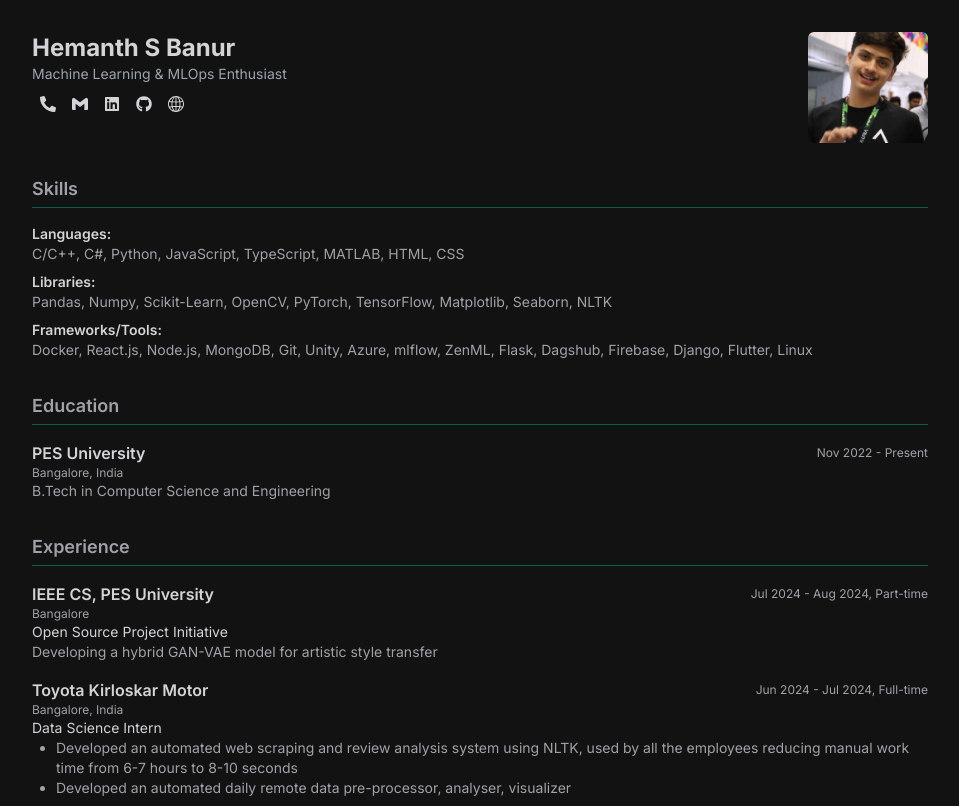
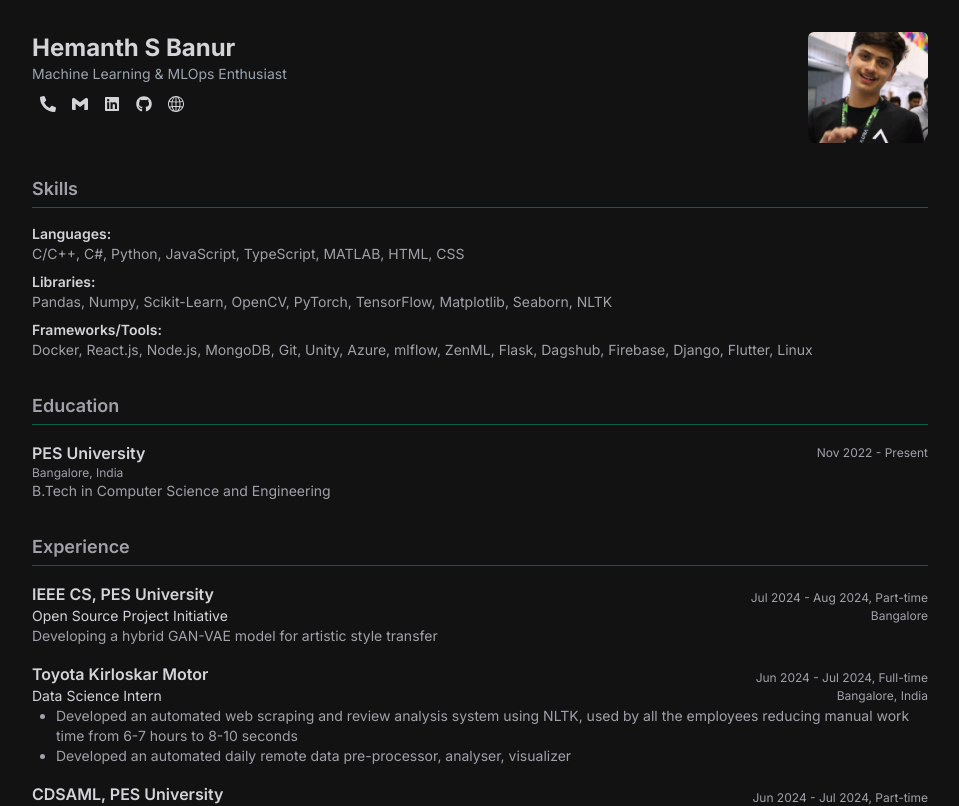
Before and after one commit to arjuuuuunnnnn/hemanthsbanur, a Next.js app: page /cv in a window 1280 px wide. Shown: the top 806 px of the page, without its empty margins (160-1119 px from the left). Built offline with nearby package versions, Linux system fonts and the light colour scheme.

Commit message:
feat: cv

```diff
--- a/src/app/components/HeroSection.jsx
+++ b/src/app/components/HeroSection.jsx
@@ -7,7 +7,7 @@
 export const HeroSection = () => {
 	 const router = useRouter();
 	 const handleResume = () => {
-	 router.push("/error");
+	 router.push("/cv");
 	};
 
 	// const handleResume = () => {
--- a/src/app/cv/page.jsx
+++ b/src/app/cv/page.jsx
@@ -142,11 +142,15 @@
 		  ].map((exp, index) => (
             <div key={index} className="mb-4">
               <div className="flex justify-between items-center">
+			  <div>
                 <h3 className="font-semibold text-base text-zinc-300">{exp.title}</h3>
-                <span className="text-xs font-normal">{exp.duration}</span>
-              </div>
-              <p className="text-xs">{exp.location}</p>
-              <p className="text-sm text-zinc-300">{exp.position}</p>
+			  <p className="text-sm text-zinc-300">{exp.position}</p>
+			  </div>
+			  <div className="text-right">
+				<span className="text-xs font-normal">{exp.duration}</span>
+			  <p className="text-xs">{exp.location}</p>
+				</div>
+                  </div>
               {Array.isArray(exp.description) ? (
                 <ul className="list-disc ml-6 text-sm">
                   {exp.description.map((item, idx) => (
--- a/src/app/cv2/page.jsx
+++ /dev/null
@@ -1,194 +0,0 @@
-import React from "react";
-import { SiGmail } from "react-icons/si";
-import Link from "next/link";
-import { FaLinkedin, FaPhoneAlt, FaGithub } from "react-icons/fa";
-import { SlGlobe } from "react-icons/sl";
-import Image from "next/image";
-
-const projects = [
-  {
-    name: "Cropify",
-    description: "Cropify is a web application built using React.js, Flask & Machine learning models in the backend",
-    link: "https://github.com/arjuuuuunnnnn/Cropify",
-    tags: ["ReactJS", "Flask", "scikit-learn", "keras"]
-  },
-  {
-    name: "MLOps",
-    description: ["1. Credit Card Fraud Detection 2. Customer Satisfaction.", "Used pipelining, DagsHub, ZenML, mlFlow"],
-    link: "https://github.com/arjuuuuunnnnn/CreditCard-Fraud-Detect-MLOps",
-    tags: ["dagshub", "mlflow", "python"]
-  },
-  {
-    name: "Machine Learning",
-    description: "1. Wine quality 2. Kidney disease classification. Data Ingestion, Data Validation, Data Transformation, Model Training, Prediction Pipeline",
-    link: "https://github.com/arjuuuuunnnnn/Wine-Quality-End-to-End-ML",
-    tags: ["scikit-learn", "dvc", "python"]
-  },
-  {
-    name: "Reg-Model",
-    description: "Built a Regression model for a particular dataset with all the statistical analysis",
-    link: "https://github.com/arjuuuuunnnnn/Reg-model",
-    tags: ["Data Analysis", "scikit-learn", "python"]
-  },
-  {
-    name: "Zombie v/s player 3D",
-    description: "An Unity Developed 3D game",
-    link: "https://github.com/arjuuuuunnnnn/Zombie-3D",
-    tags: ["Unity", "C#"]
-  }
-];
-
-const skills = {
-  Languages: ["C/C++", "C#", "Python", "JavaScript", "TypeScript", "MATLAB", "HTML", "CSS"],
-  Libraries: ["Pandas", "Numpy", "Scikit-Learn", "OpenCV", "PyTorch", "TensorFlow", "Matplotlib", "Seaborn", "NLTK"],
-  "Frameworks/Tools": ["Docker", "React.js", "Node.js", "MongoDB", "Git", "Unity", "Azure", "mlflow", "ZenML", "Flask", "Dagshub", "Firebase", "Django", "Flutter", "Linux"]
-};
-
-const activitiesAndAchievements = [
-  {
-    title: "Practical Approach to ML:",
-    description: "Won 1st place in the hackathon organised by CIE PESU held for 8 weeks (Apr 2024)"
-  },
-  {
-    title: "Appex | Technical Lead",
-    description: "Organised \"AppGenesis,\" an ideation event, served as a mentor for the same, providing guidance and support to participants throughout the event"
-  },
-  {
-    title: "Aura | Technical member",
-    description: "Organized \"Crayion\", a hackathon event focused on image generation using advanced models such as DALL-E and Midjourney"
-  }
-];
-
-
-const ResumePage = () => {
-  return (
-    <div className="min-h-screen bg-[#121212] text-zinc-400 p-4 md:p-8">
-      <div className="max-w-4xl mx-auto">
-        <div className="flex justify-between items-start mb-8">
-          <div className="flex-1 pr-4">
-            <h1 className="text-2xl font-bold text-zinc-300">Hemanth S Banur</h1>
-            <p className="text-sm text-gray-400 mb-2">Machine Learning & MLOps Enthusiast</p>
-            <div className="flex flex-wrap text-zinc-300">
-              <Link href="tel:+916363546350"><FaPhoneAlt className="hover:scale-105 hover:text-white mx-2 my-1"/></Link>
-              <Link href="mailto:arjunbanur27@gmail.com"><SiGmail className="hover:scale-105 hover:text-white mx-2 my-1"/></Link>
-              <Link href="https://www.linkedin.com/in/hemanth-s-banur-3aaa34284/"><FaLinkedin className="hover:scale-105 hover:text-white mx-2 my-1"/></Link>
-              <Link href="https://github.com/arjuuuuunnnnn"><FaGithub className="hover:scale-105 hover:text-white mx-2 my-1"/></Link>
-              <Link href="https://hemanthsbanur.vercel.app"><SlGlobe className="hover:scale-105 hover:text-white mx-2 my-1"/></Link>
-            </div>
-          </div>
-          <div className="flex-shrink-0">
-            <Image
-              src="/images/cv-img.jpeg"
-              alt="Profile Picture"
-              width={120}
-              height={120}
-              className="object-cover rounded-md"
-            />
-          </div>
-        </div>
-
-		<section className="mb-8">
-			<h2 className="text-lg font-semibold border-b border-emerald-800 pb-1 mb-4">Skills</h2>
-				{Object.entries(skills).map(([category, skillList]) => (
-			<div key={category} className="mb-2">
-				<h3 className="font-semibold text-sm text-zinc-300">{category}:</h3>
-				<p className="text-sm">{skillList.join(", ")}</p>
-			</div>
-			))}
-		</section>
-
-        <section className="mb-8">
-          <h2 className="text-lg font-semibold border-b border-emerald-800 pb-1 mb-4">Education</h2>
-          <div>
-            <div className="flex justify-between items-center">
-              <h3 className="font-semibold text-base text-zinc-300">PES University</h3>
-              <span className="text-xs font-normal">Nov 2022 - Present</span>
-            </div>
-            <p className="text-xs">Bangalore, India</p>
-            <p className="text-sm">B.Tech in Computer Science and Engineering</p>
-          </div>
-        </section>
-
-        <section className="mb-8">
-          <h2 className="text-lg font-semibold border-b border-emerald-800 pb-1 mb-4">Experience</h2>
-          {[
-
-			{
-              title: "IEEE CS, PES University",
-              position: "Open Source Project Initiative",
-              duration: "Jul 2024 - Aug 2024, Part-time",
-              location: "Bangalore",
-              description: "Developing a hybrid GAN-VAE model for artistic style transfer"
-            },
-			  {
-              title: "Toyota Kirloskar Motor",
-              position: "Data Science Intern",
-              duration: "Jun 2024 - Jul 2024, Full-time",
-              location: "Bangalore, India",
-              description: ["Developed an automated web scraping and review analysis system using NLTK, used by all the employees reducing manual work time from 6-7 hours to 8-10 seconds",
-				  "Developed an automated daily remote data pre-processor, analyser, visualizer"
-			  ]
-            },
-            {
-              title: "CDSAML, PES University",
-              position: "Research Intern",
-              duration: "Jun 2024 - Jul 2024, Part-time",
-              location: "Bangalore",
-              description: [
-                "Developing a Multi-Model system, which converts Kannada speech to English Text",
-                "Working under Dr.Shylaja S S"
-              ]
-            }
-		  ].map((exp, index) => (
-            <div key={index} className="mb-4">
-              <div className="flex justify-between items-center">
-                <h3 className="font-semibold text-base text-zinc-300">{exp.title}</h3>
-                <span className="text-xs font-normal">{exp.duration}</span>
-              </div>
-              <p className="text-xs">{exp.location}</p>
-              <p className="text-sm text-zinc-300">{exp.position}</p>
-              {Array.isArray(exp.description) ? (
-                <ul className="list-disc ml-6 text-sm">
-                  {exp.description.map((item, idx) => (
-                    <li key={idx}>{item}</li>
-                  ))}
-                </ul>
-              ) : (
-                <p className="text-sm">{exp.description}</p>
-              )}
-            </div>
-          ))}
-        </section>
-
-        <section>
-          <h2 className="text-lg font-semibold border-b border-emerald-800 pb-1 mb-4">Projects</h2>
-          {projects.map((project, index) => (
-            <div key={index} className="mb-4">
-              <h3 className="font-semibold text-zinc-300">
-                <a href={project.link} className="underline hover:text-white">{project.name}</a>
-              </h3>
-              <p className="text-sm">{project.description}</p>
-              <div className="flex flex-wrap mt-1">
-                {project.tags.map((tag, idx) => (
-                  <span key={idx} className="text-xs bg-gray-700 text-white px-2 py-1 mr-2 mb-2 rounded-md">{tag}</span>
-                ))}
-              </div>
-            </div>
-          ))}
-        </section>
-
-	    <section className="mb-8">
-			<h2 className="text-lg font-semibold border-b border-emerald-800 pb-1 mb-4">Activities & Achievements</h2>
-			{activitiesAndAchievements.map((item, index) => (
-			<div key={index} className="mb-2">
-				<h3 className="font-semibold text-sm text-zinc-300">{item.title}</h3>
-				<p className="text-sm">{item.description}</p>
-			</div>
-			))}
-		</section>
-      </div>
-    </div>
-  );
-};
-
-export default ResumePage;
```
